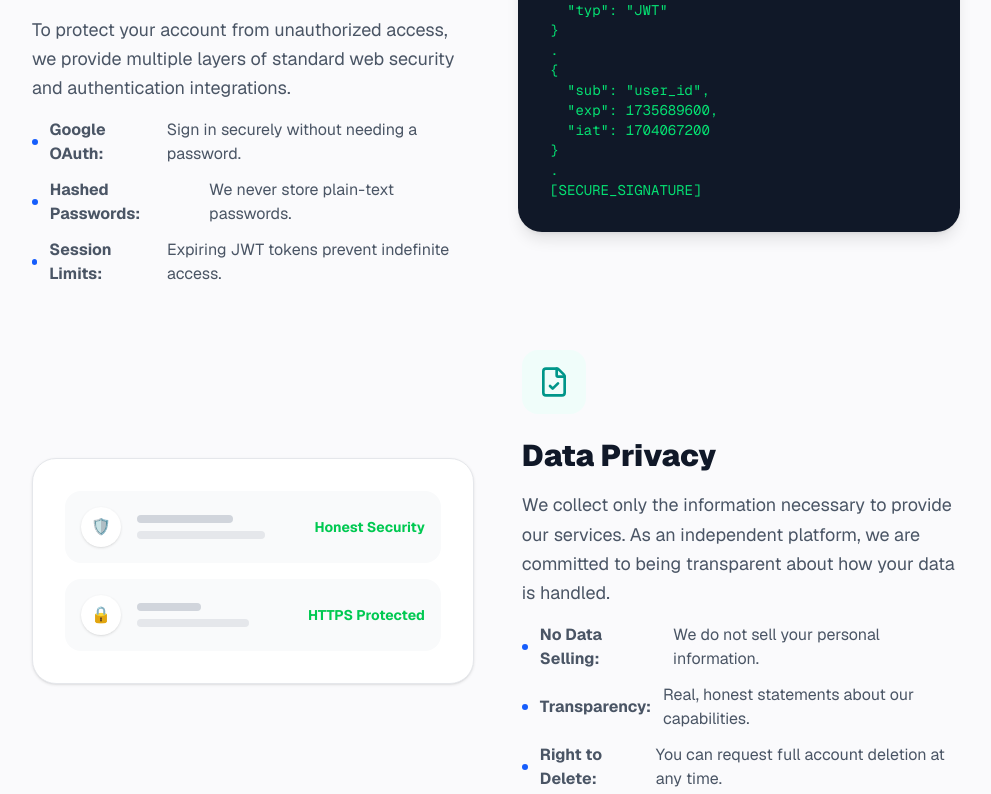
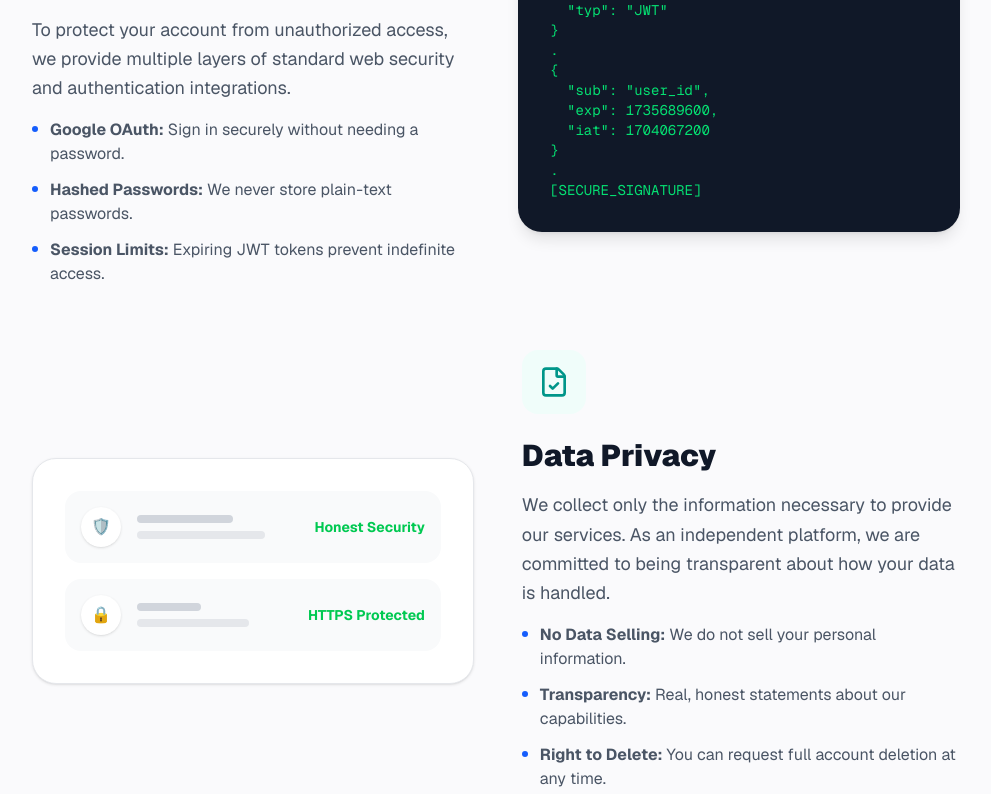
Before and after one commit to dhyey0904/snaplink, a Next.js app in the folder frontend/: page /security in a window 1280 px wide. Shown: the part 1326-2120 px from the top of the page, without its empty margins (144-1135 px from the left). Built offline with nearby package versions, Linux system fonts and the light colour scheme; no server answers.

Commit message:
style(frontend): fix broken flex layout on bulleted lists in security page

```diff
--- a/frontend/src/app/security/page.tsx
+++ b/frontend/src/app/security/page.tsx
@@ -87,9 +87,9 @@ export default function SecurityPage() {
                   To protect your account from unauthorized access, we provide multiple layers of standard web security and authentication integrations.
                 </p>
                 <ul className="space-y-3 text-gray-600">
-                  <li className="flex items-center gap-3"><div className="w-1.5 h-1.5 bg-blue-600 rounded-full"></div> <strong>Google OAuth:</strong> Sign in securely without needing a password.</li>
-                  <li className="flex items-center gap-3"><div className="w-1.5 h-1.5 bg-blue-600 rounded-full"></div> <strong>Hashed Passwords:</strong> We never store plain-text passwords.</li>
-                  <li className="flex items-center gap-3"><div className="w-1.5 h-1.5 bg-blue-600 rounded-full"></div> <strong>Session Limits:</strong> Expiring JWT tokens prevent indefinite access.</li>
+                  <li className="flex gap-3"><div className="w-1.5 h-1.5 bg-blue-600 rounded-full shrink-0 mt-2"></div> <span><strong>Google OAuth:</strong> Sign in securely without needing a password.</span></li>
+                  <li className="flex gap-3"><div className="w-1.5 h-1.5 bg-blue-600 rounded-full shrink-0 mt-2"></div> <span><strong>Hashed Passwords:</strong> We never store plain-text passwords.</span></li>
+                  <li className="flex gap-3"><div className="w-1.5 h-1.5 bg-blue-600 rounded-full shrink-0 mt-2"></div> <span><strong>Session Limits:</strong> Expiring JWT tokens prevent indefinite access.</span></li>
                 </ul>
               </div>
               <div className="w-full md:w-1/2 bg-gray-900 rounded-3xl p-8 shadow-lg">
@@ -122,9 +122,9 @@ export default function SecurityPage() {
                   We collect only the information necessary to provide our services. As an independent platform, we are committed to being transparent about how your data is handled.
                 </p>
                 <ul className="space-y-3 text-gray-600">
-                  <li className="flex items-center gap-3"><div className="w-1.5 h-1.5 bg-blue-600 rounded-full shrink-0"></div> <strong>No Data Selling:</strong> We do not sell your personal information.</li>
-                  <li className="flex items-center gap-3"><div className="w-1.5 h-1.5 bg-blue-600 rounded-full shrink-0"></div> <strong>Transparency:</strong> Real, honest statements about our capabilities.</li>
-                  <li className="flex items-center gap-3"><div className="w-1.5 h-1.5 bg-blue-600 rounded-full shrink-0"></div> <strong>Right to Delete:</strong> You can request full account deletion at any time.</li>
+                  <li className="flex gap-3"><div className="w-1.5 h-1.5 bg-blue-600 rounded-full shrink-0 mt-2"></div> <span><strong>No Data Selling:</strong> We do not sell your personal information.</span></li>
+                  <li className="flex gap-3"><div className="w-1.5 h-1.5 bg-blue-600 rounded-full shrink-0 mt-2"></div> <span><strong>Transparency:</strong> Real, honest statements about our capabilities.</span></li>
+                  <li className="flex gap-3"><div className="w-1.5 h-1.5 bg-blue-600 rounded-full shrink-0 mt-2"></div> <span><strong>Right to Delete:</strong> You can request full account deletion at any time.</span></li>
                 </ul>
               </div>
               <div className="w-full md:w-1/2 bg-white border border-gray-200 rounded-3xl p-8 shadow-sm">
```
